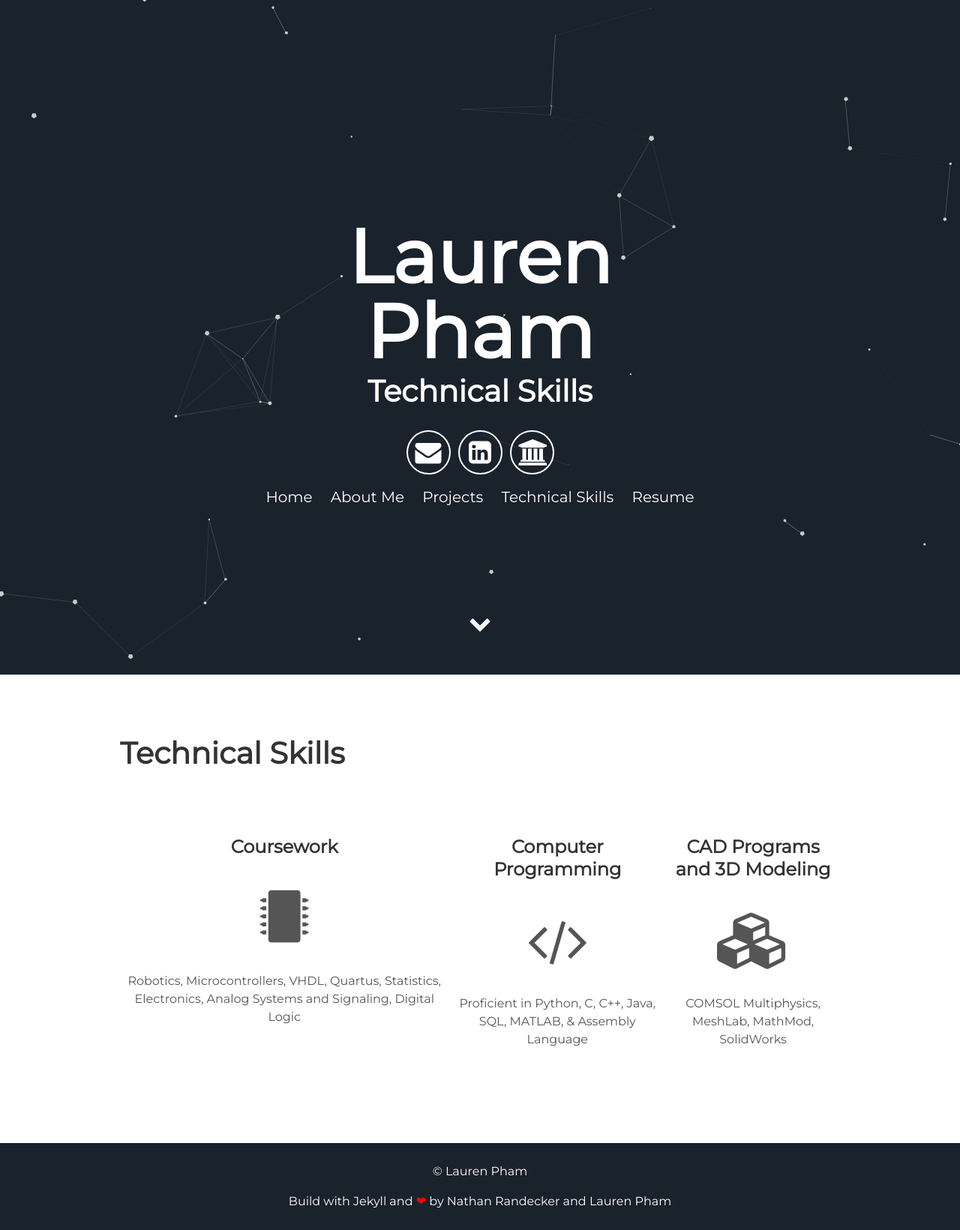
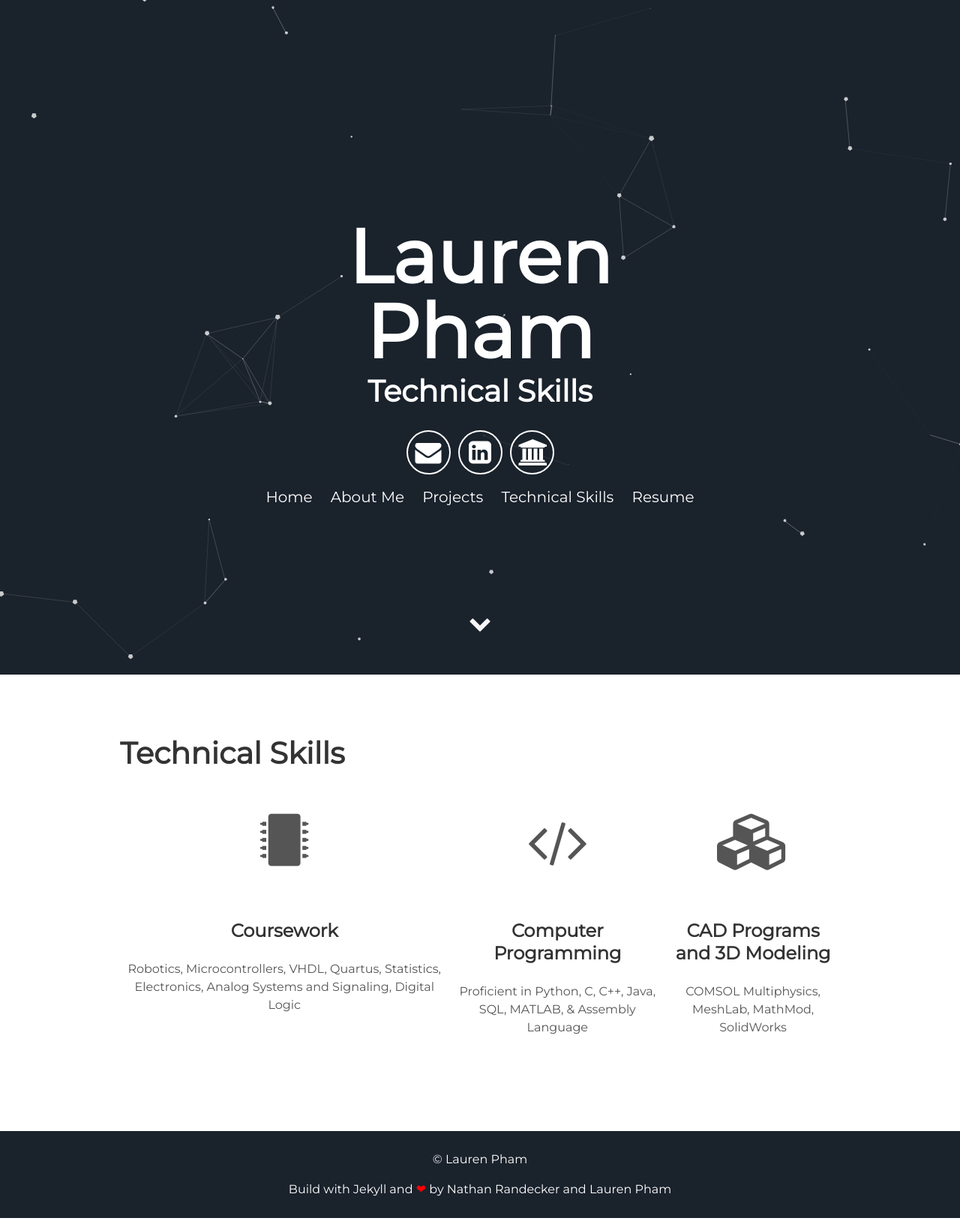
Before and after one commit to laurenpham/techskills, a Jekyll site: the page built from index.html, in a window 1280 px wide. Shown: the whole page at 75% size. Built offline with Jekyll 4.4.1, drawn with Linux system fonts in a browser that asks for light colours.

Commit message:
Update about.html

```diff
--- a/_includes/about.html
+++ b/_includes/about.html
@@ -6,18 +6,18 @@
     <h1>Technical Skills</h1>
     <div class="user">
         <div class="tech">
+          <i class="fa fa-microchip"></i>
           <h3>Coursework</h3>
-          <i class="fa fa-microchip"></i>
           <p>Robotics, Microcontrollers, VHDL, Quartus, Statistics, Electronics, Analog Systems and Signaling, Digital Logic</p>
         </div>
         <div class="tech">
+          <i class="fa fa-code"></i>
           <h3>Computer Programming</h3>
-          <i class="fa fa-code"></i>
           <p>Proficient in Python, C, C++, Java, SQL, MATLAB, & Assembly Language</p>
         </div>
         <div class="tech">
+          <i class="fa fa-cubes"></i>
           <h3>CAD Programs and 3D Modeling</h3>
-          <i class="fa fa-cubes"></i>
           <p>COMSOL Multiphysics, MeshLab, MathMod, SolidWorks</p>
         </div>
     </div>
```
